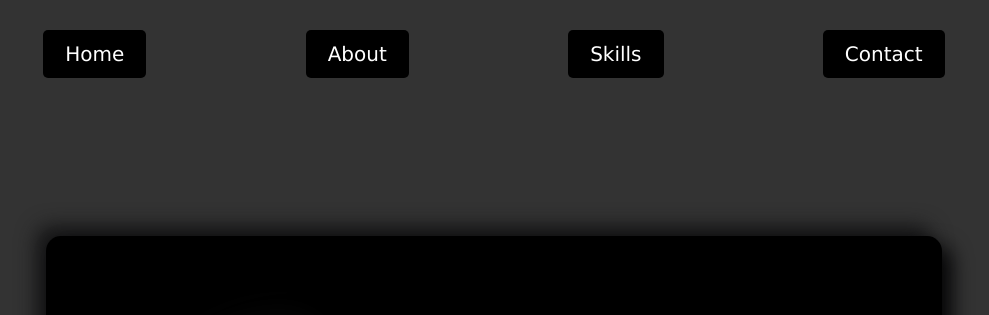
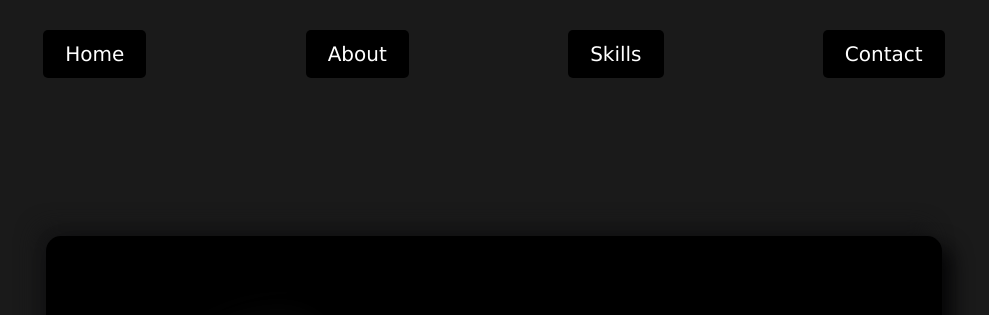
Before and after one commit to Santhosh1933/DarkWeb, a plain HTML site: page index.html in a window 1280 px wide. Shown: the top 315 px of the page, without its empty margins (146-1135 px from the left). Drawn offline with Linux system fonts and the light colour scheme.

Commit message:
Update style.css

```diff
--- a/assets/css/style.css
+++ b/assets/css/style.css
@@ -4,7 +4,7 @@
 }
 
 body {
-    background-color: #333333;
+    background-color: #1a1a1a;
     color: white;
 }
 
```
